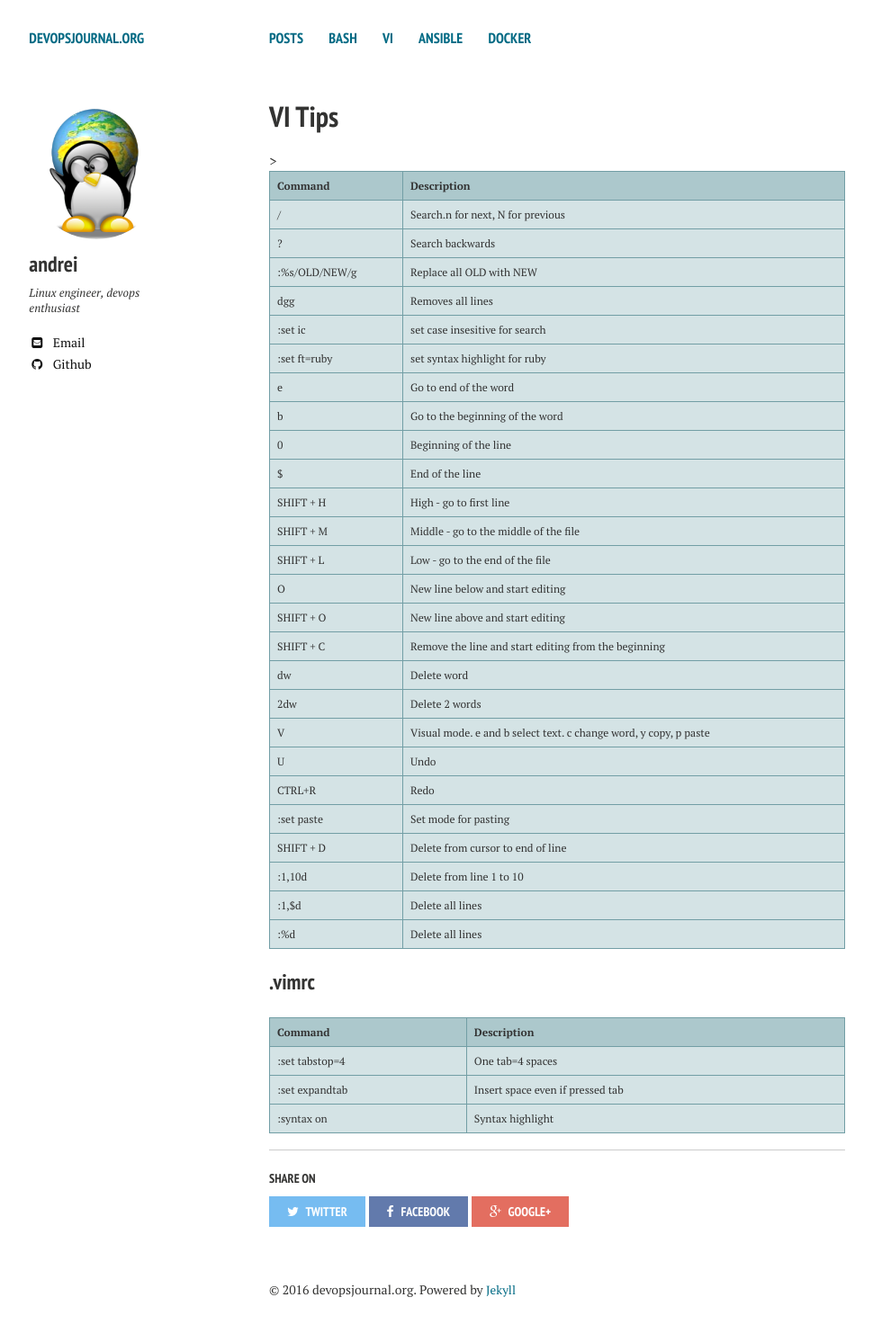
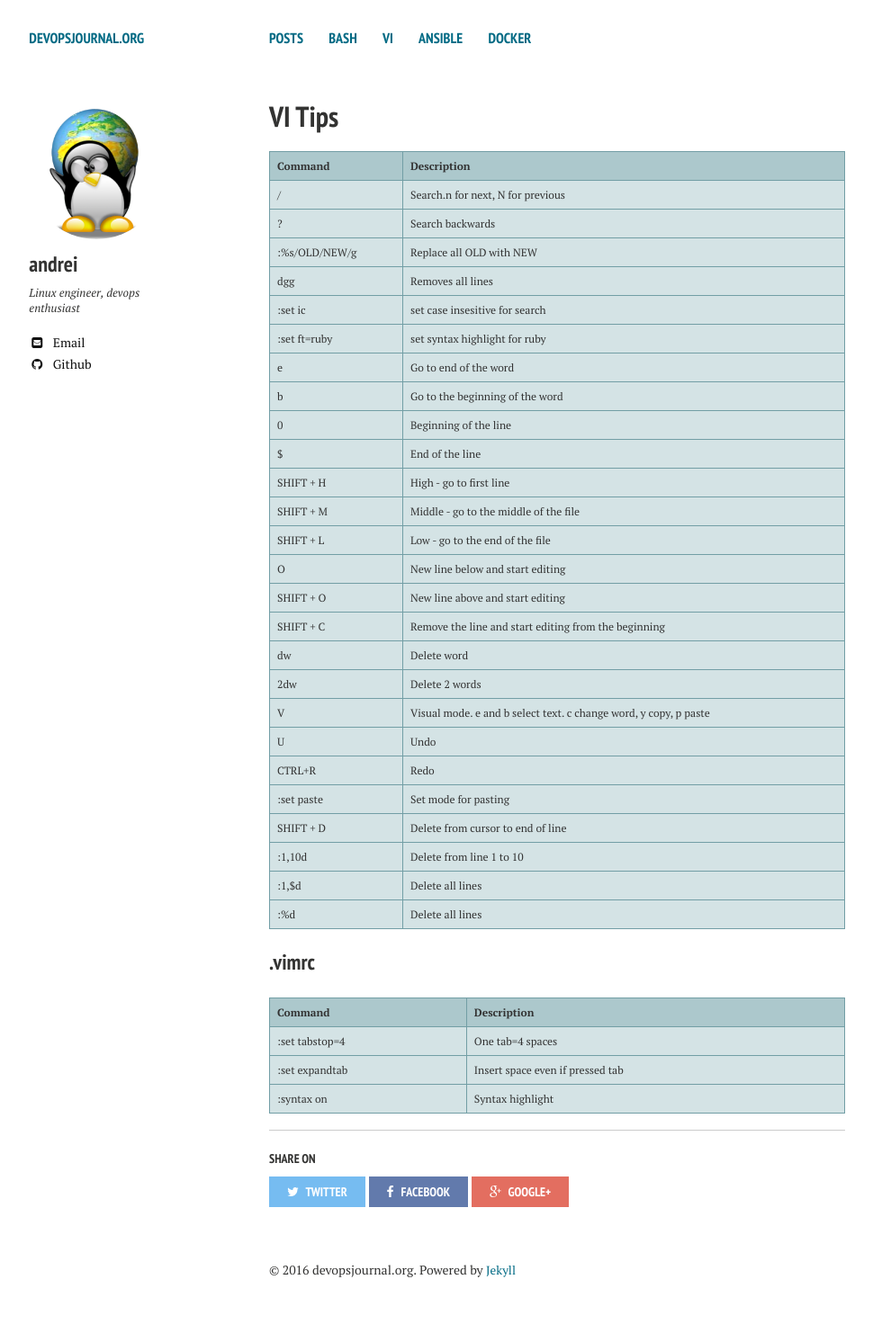
Before and after one commit to andreisid/andreisid.github.io, a Jekyll site: the page built from vi/index.md, in a window 1280 px wide. Shown: the whole page at 90% size, without its empty margins (21-991 px from the left). Built offline with Jekyll 4.4.1, drawn with Linux system fonts in a browser that asks for light colours; nearby versions of some CDN libraries; after the commit the page ends 1470 px from its top, so only the background shows below that.

```diff
--- a/vi/index.md
+++ b/vi/index.md
@@ -16,7 +16,7 @@ excerpt: "VI Tips"
 <tr><td>/</td><td>Search.n for next, N for previous</td></tr>
 <tr><td>?</td><td>Search backwards</td></tr>
 <tr><td>:%s/OLD/NEW/g</td><td>Replace all OLD with NEW</td></tr>
-<tr><td>dgg</td>><td>Removes all lines</td></tr>
+<tr><td>dgg</td><td>Removes all lines</td></tr>
 <tr><td>:set ic</td><td>set case insesitive for search</td></tr>
 <tr><td>:set ft=ruby</td><td>set syntax highlight for ruby</td></tr>
 <tr><td>e</td><td>Go to end of the word</td></tr>
```
